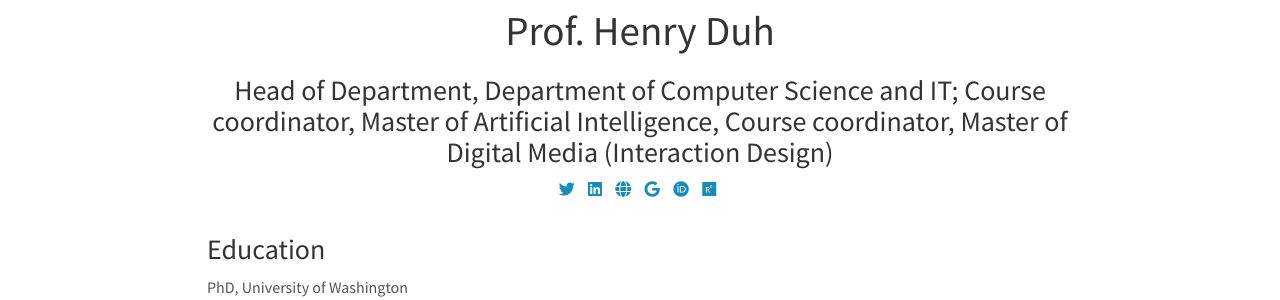
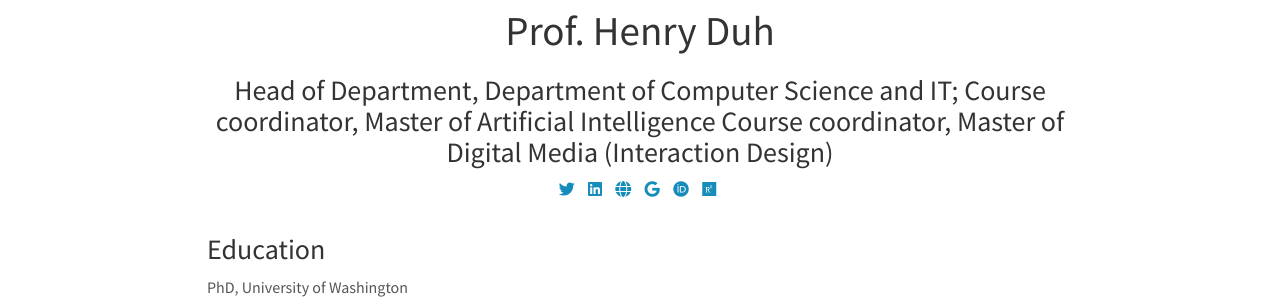
Before and after one commit to m3lab-ltu/m3lab-ltu.github.io, a Jekyll site: the page built from _pages/team/_posts/2020-07-13-researcher-staff-HenryDuh.md, in a window 1280 px wide and 900 px high. Shown: the part 295-595 px from the top of the window. Built offline with Jekyll 4.4.1, drawn with Linux system fonts in a browser that asks for light colours; nearby versions of some CDN libraries.

```diff
--- a/_pages/team/_posts/2020-07-13-researcher-staff-HenryDuh.md
+++ b/_pages/team/_posts/2020-07-13-researcher-staff-HenryDuh.md
@@ -3,7 +3,7 @@ layout: member
 category: director
 title: Prof. Henry Duh
 image: henry.png
-role: Head of Department, Department of Computer Science and IT; Course coordinator, Master of Artificial Intelligence, Course coordinator, Master of Digital Media (Interaction Design)
+role: Head of Department, Department of Computer Science and IT; Course coordinator, Master of Artificial Intelligence Course coordinator, Master of Digital Media (Interaction Design)
 email: B.Duh@latrobe.edu.au
 permalink: 'team/2020-07-13-researcher-staff-HenryDuh'
 social:
```
